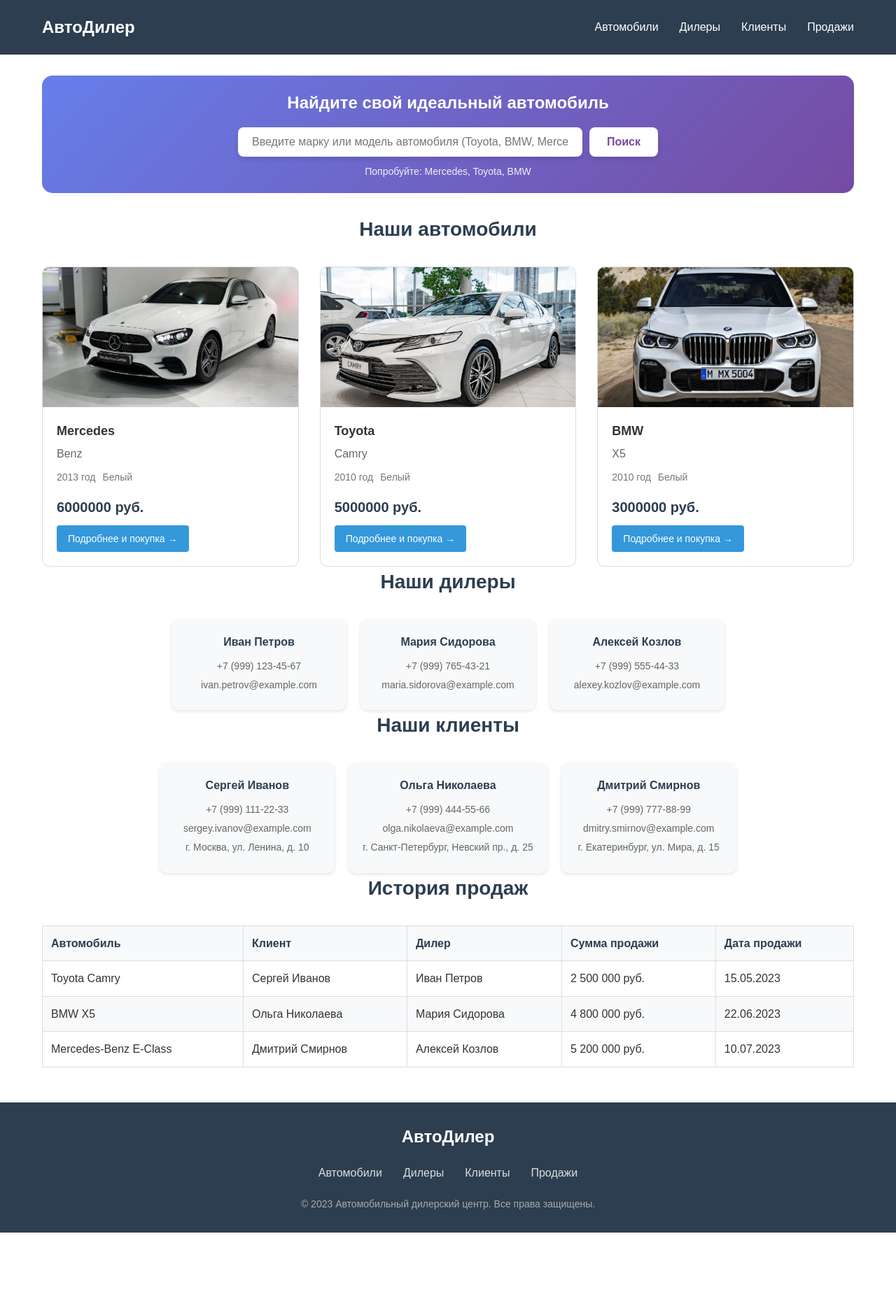
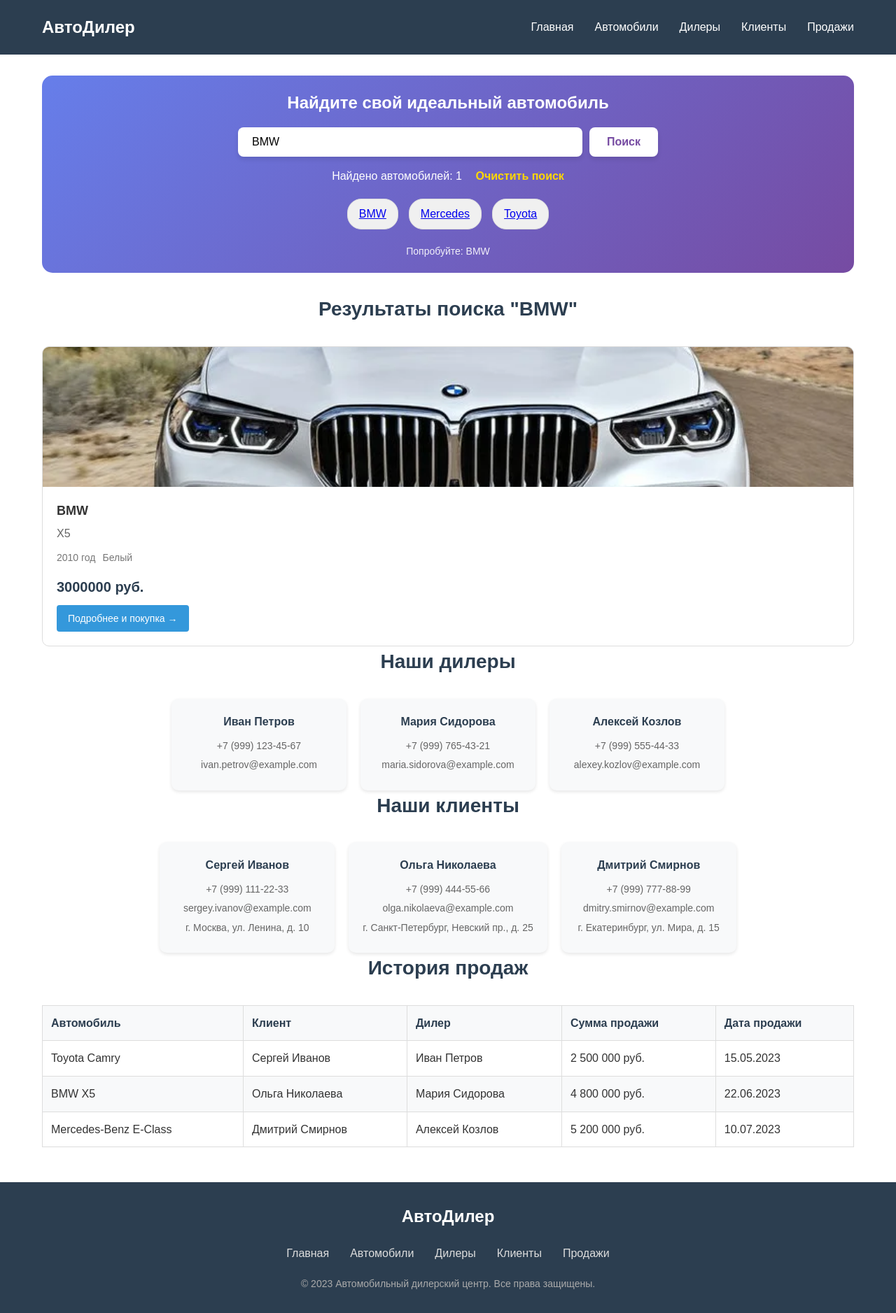
Before and after one commit to ASSASS1NCH1K/ASSASS1N, a Django app: a page that uses GGG_APP/templates/index.html in a window 1280 px wide. Shown: the whole page at 70% size. Before the commit the page ends 1762 px from the top, so only its background shows below. Run offline with Django 5.2, Linux system fonts and the light colour scheme; data comes from the database, SQL or seed files in the repository; both versions use the stored data as it was after the commit.

Commit message:
Added Filter

```diff
--- a/GGG_APP/templates/index.html
+++ b/GGG_APP/templates/index.html
@@ -7,6 +7,7 @@
     <title>Автомобильный дилерский центр</title>
     <link rel="stylesheet" href="{% static "1.css" %}">
     <style>
+        /* Стили остаются прежними, только изменим форму поиска */
         .search-container {
             text-align: center;
             margin: 30px 0;
@@ -21,7 +22,7 @@
             margin-bottom: 15px;
         }
 
-        .search-box {
+        .search-form {
             display: flex;
             max-width: 600px;
             margin: 0 auto;
@@ -61,6 +62,24 @@
             opacity: 0.9;
         }
 
+        .search-results-info {
+            margin-top: 15px;
+            font-size: 16px;
+        }
+
+        .clear-search {
+            display: inline-block;
+            margin-left: 15px;
+            color: #ffd700;
+            text-decoration: none;
+            font-weight: bold;
+        }
+
+        .clear-search:hover {
+            text-decoration: underline;
+        }
+
+        /* Остальные стили остаются прежними */
         .car-card-link {
             text-decoration: none;
             color: inherit;
@@ -152,20 +171,34 @@
             margin-top: 30px;
         }
 
-        .dealers-list {
-            display: flex;
-            justify-content: center;
-            flex-wrap: wrap;
-            gap: 20px;
-            margin-top: 20px;
-        }
-
         .no-results {
             text-align: center;
             padding: 40px;
             font-size: 18px;
             color: #666;
-            display: none;
+        }
+
+        .search-filters {
+            display: flex;
+            justify-content: center;
+            gap: 15px;
+            margin: 20px 0;
+            flex-wrap: wrap;
+        }
+
+        .filter-button {
+            padding: 8px 16px;
+            background: #f0f0f0;
+            border: 1px solid #ddd;
+            border-radius: 20px;
+            cursor: pointer;
+            transition: all 0.3s;
+        }
+
+        .filter-button:hover {
+            background: #3498db;
+            color: white;
+            border-color: #3498db;
         }
     </style>
 </head>
@@ -176,10 +209,11 @@
             <div class="logo">АвтоДилер</div>
             <nav>
                 <ul>
-                    <li><a href="#cars">Автомобили</a></li>
-                    <li><a href="#dealers">Дилеры</a></li>
-                    <li><a href="#clients">Клиенты</a></li>
-                    <li><a href="#sales">Продажи</a></li>
+                    <li><a href="{% url 'home' %}">Главная</a></li>
+                    <li><a href="{% url 'home' %}#cars">Автомобили</a></li>
+                    <li><a href="{% url 'home' %}#dealers">Дилеры</a></li>
+                    <li><a href="{% url 'home' %}#clients">Клиенты</a></li>
+                    <li><a href="{% url 'home' %}#sales">Продажи</a></li>
                 </ul>
             </nav>
         </div>
@@ -190,45 +224,61 @@
         <!-- Поисковая строка -->
         <section class="search-container">
             <h2 class="search-title">Найдите свой идеальный автомобиль</h2>
-            <div class="search-box">
+
+            <!-- Форма поиска Django -->
+            <form method="GET" action="{% url 'home' %}" class="search-form">
                 <input type="text"
-                       id="carSearch"
+                       name="q"
                        class="search-input"
-                       placeholder="Введите марку или модель автомобиля (Toyota, BMW, Mercedes...)"
-                       onkeyup="searchCars()">
-                <button class="search-button" onclick="searchCars()">Поиск</button>
+                       placeholder="Введите марку, модель или цвет автомобиля"
+                       value="{{ search_query }}">
+                <button type="submit" class="search-button">Поиск</button>
+            </form>
+
+            <!-- Информация о результатах поиска -->
+            <div class="search-results-info">
+                {% if search_query %}
+                    Найдено автомобилей: {{ cars|length }}
+                    <a href="{% url 'home' %}" class="clear-search">Очистить поиск</a>
+                {% else %}
+                    Всего автомобилей: {{ cars|length }}
+                {% endif %}
             </div>
+
+            <!-- Быстрые фильтры -->
+            <div class="search-filters">
+                {% for brand in brands %}
+                    <a href="{% url 'home' %}?q={{ brand }}" class="filter-button">{{ brand }}</a>
+                {% endfor %}
+            </div>
+
             <div class="search-hint">
-                {% if cars %}
-                    Попробуйте:
-                    {% for car in cars|slice:":3" %}
-                        {{ car.brand }}{% if not forloop.last %}, {% endif %}
-                    {% endfor %}
-                {% endif %}
+                Попробуйте:
+                {% for car in cars|slice:":3" %}
+                    {{ car.brand }}{% if not forloop.last %}, {% endif %}
+                {% endfor %}
             </div>
         </section>
 
         <!-- Секция автомобилей -->
         <section id="cars">
-            <h2 class="section-title">Наши автомобили</h2>
+            <h2 class="section-title">
+                {% if search_query %}
+                    Результаты поиска "{{ search_query }}"
+                {% else %}
+                    Наши автомобили
+                {% endif %}
+            </h2>
 
-            <!-- Сообщение, если ничего не найдено -->
-            <div id="noResults" class="no-results">
-                К сожалению, по вашему запросу ничего не найдено.
-            </div>
-
-            <div class="cars-grid" id="carsGrid">
+            {% if cars %}
+            <div class="cars-grid">
                 {% for car in cars %}
-                <a href="{% url 'car_detail' car.id %}" class="car-card-link"
-                   data-brand="{{ car.brand|lower }}"
-                   data-model="{{ car.model|lower }}"
-                   data-search="{{ car.brand|lower }} {{ car.model|lower }} {{ car.color|lower }}">
+                <a href="{% url 'car_detail' car.id %}" class="car-card-link">
                     <div class="car-card">
                         <div class="car-image">
                             {% if car.image %}
                                 <img src="{% static car.image %}" alt="{{ car.brand }} {{ car.model }}">
                             {% else %}
-                                <!-- Заглушка, если нет изображения -->
                                 <img src="{% static 'default_car.jpg' %}" alt="{{ car.brand }} {{ car.model }}">
                             {% endif %}
                         </div>
@@ -244,13 +294,19 @@
                         </div>
                     </div>
                 </a>
-                {% empty %}
-                <div style="text-align: center; padding: 40px; color: #666;">
+                {% endfor %}
+            </div>
+            {% else %}
+            <div class="no-results">
+                {% if search_query %}
+                    <p>К сожалению, по запросу "{{ search_query }}" ничего не найдено.</p>
+                    <p>Попробуйте изменить поисковый запрос или <a href="{% url 'home' %}">посмотрите все автомобили</a>.</p>
+                {% else %}
                     <p>Пока нет доступных автомобилей.</p>
                     <p>Загляните позже или свяжитесь с нами!</p>
-                </div>
-                {% endfor %}
+                {% endif %}
             </div>
+            {% endif %}
         </section>
 
         <!-- Остальные секции остаются без изменений -->
@@ -350,6 +406,7 @@
         <div class="container footer-content">
             <div class="logo">АвтоДилер</div>
             <div class="footer-links">
+                <a href="{% url 'home' %}">Главная</a>
                 <a href="#cars">Автомобили</a>
                 <a href="#dealers">Дилеры</a>
                 <a href="#clients">Клиенты</a>
@@ -362,65 +419,26 @@
     </footer>
 
     <script>
-        function searchCars() {
-            // Получаем значение из поисковой строки
-            const searchTerm = document.getElementById('carSearch').value.toLowerCase().trim();
-            const cars = document.querySelectorAll('.car-card-link');
-            const noResults = document.getElementById('noResults');
-            let visibleCount = 0;
-
-            // Если строка поиска пустая, показываем все автомобили
-            if (searchTerm === '') {
-                cars.forEach(car => {
-                    car.style.display = 'block';
-                });
-                noResults.style.display = 'none';
-                return;
-            }
-
-            // Ищем совпадения
-            cars.forEach(car => {
-                const searchData = car.getAttribute('data-search').toLowerCase();
-                const brand = car.getAttribute('data-brand').toLowerCase();
-                const model = car.getAttribute('data-model').toLowerCase();
-
-                // Проверяем совпадения в разных вариантах
-                if (searchData.includes(searchTerm) ||
-                    brand.includes(searchTerm) ||
-                    model.includes(searchTerm) ||
-                    `${brand} ${model}`.includes(searchTerm)) {
-                    car.style.display = 'block';
-                    visibleCount++;
-                } else {
-                    car.style.display = 'none';
-                }
+        // Автоматическая отправка формы при нажатии на быстрые фильтры
+        document.querySelectorAll('.filter-button').forEach(button => {
+            button.addEventListener('click', function(e) {
+                e.preventDefault();
+                const searchInput = document.querySelector('.search-input');
+                searchInput.value = this.textContent;
+                searchInput.closest('form').submit();
             });
-
-            // Показываем сообщение, если ничего не найдено
-            if (visibleCount === 0) {
-                noResults.style.display = 'block';
-            } else {
-                noResults.style.display = 'none';
-            }
-        }
-
-        // Поиск при нажатии Enter
-        document.getElementById('carSearch').addEventListener('keypress', function(e) {
-            if (e.key === 'Enter') {
-                searchCars();
-            }
         });
 
-        // Автоматическая прокрутка к результатам поиска
-        document.getElementById('carSearch').addEventListener('input', function() {
-            const searchTerm = this.value.toLowerCase().trim();
-            if (searchTerm.length >= 2) {
+        // Сохранение позиции при поиске
+        document.addEventListener('DOMContentLoaded', function() {
+            const searchQuery = "{{ search_query }}";
+            if (searchQuery) {
                 setTimeout(() => {
                     document.getElementById('cars').scrollIntoView({
                         behavior: 'smooth',
                         block: 'start'
                     });
-                }, 300);
+                }, 100);
             }
         });
     </script>
--- a/GGG_APP/views.py
+++ b/GGG_APP/views.py
@@ -1,10 +1,33 @@
 from django.shortcuts import render, get_object_or_404
+from django.db.models import Q
 from .models import Car
 
 def home(request):
-    """Главная страница со всеми автомобилями"""
+    """Главная страница со всеми автомобилями и поиском"""
     cars = Car.objects.all().order_by('-year')
-    return render(request, 'index.html', {'cars': cars})
+    search_query = ''
+
+
+    if request.method == 'GET' and 'q' in request.GET:
+        search_query = request.GET.get('q', '').strip()
+        if search_query:
+
+            cars = Car.objects.filter(
+                Q(brand__icontains=search_query) |
+                Q(model__icontains=search_query) |
+                Q(color__icontains=search_query) |
+                Q(description__icontains=search_query)
+            ).order_by('-year')
+
+
+    brands = Car.objects.values_list('brand', flat=True).distinct().order_by('brand')
+
+    return render(request, 'index.html', {
+        'cars': cars,
+        'search_query': search_query,
+        'brands': brands,
+    })
+
 
 def car_detail(request, car_id):
     """Страница деталей автомобиля"""
--- a/GGG_PROJECKT/urls.py
+++ b/GGG_PROJECKT/urls.py
@@ -15,7 +15,7 @@
     2. Add a URL to urlpatterns:  path('blog/', include('blog.urls'))
 """
 from django.contrib import admin
-from django.urls import path
+from django.urls import path, include
 from django.conf import settings
 from django.conf.urls.static import static
 from GGG_APP import views
@@ -26,7 +26,6 @@
     path('car/<int:car_id>/', views.car_detail, name='car_detail'),
 ]
 
-# Для обслуживания статических файлов во время разработки
 if settings.DEBUG:
     urlpatterns += static(settings.STATIC_URL, document_root=settings.STATIC_ROOT)
     urlpatterns += static(settings.MEDIA_URL, document_root=settings.MEDIA_ROOT)
```
Also changed, not shown: db.sqlite3.
